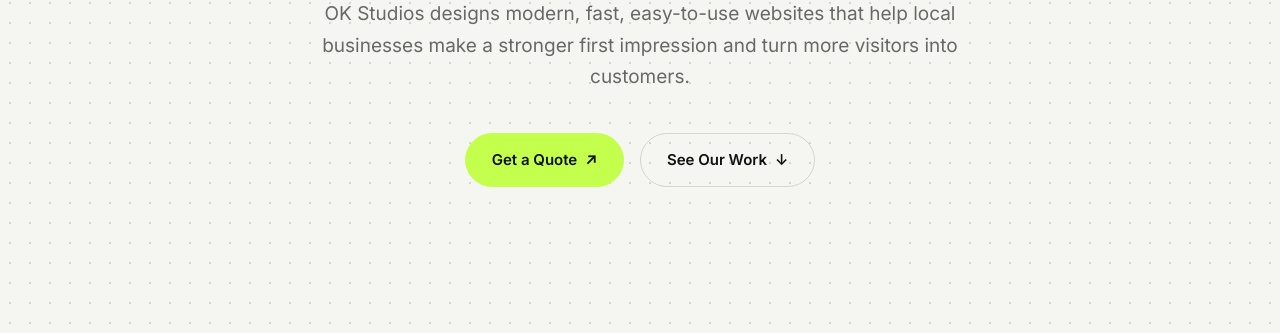
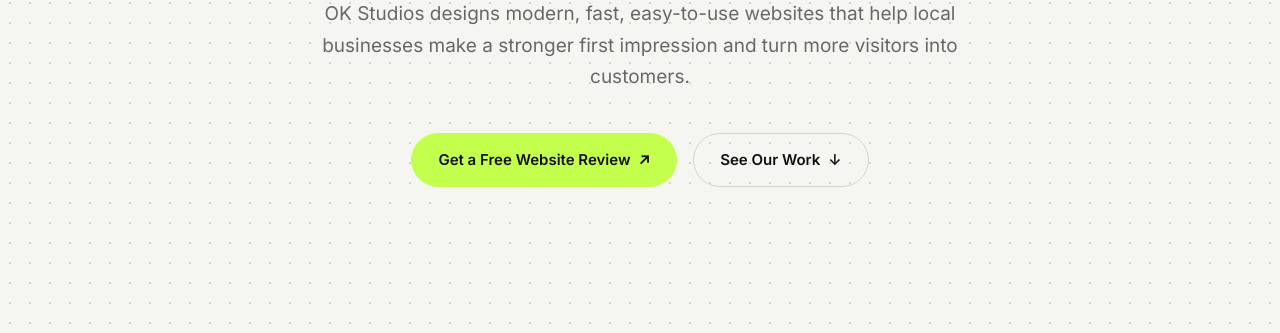
Before and after one commit to surf-sound/Ok-Studios, a plain HTML site: page index.html in a window 1280 px wide. Shown: the part 467-800 px from the top of the page. Drawn offline with Linux system fonts and the light colour scheme.

Commit message:
Update index.html

```diff
--- a/index.html
+++ b/index.html
@@ -60,7 +60,7 @@
         OK Studios designs modern, fast, easy-to-use websites that help local businesses make a stronger first impression and turn more visitors into customers.
       </p>
       <div class="hero-ctas reveal-item" data-hero>
-        <a href="#contact" class="btn btn-primary">Get a Quote <span aria-hidden="true">↗</span></a>
+        <a href="#contact" class="btn btn-primary">Get a Free Website Review <span aria-hidden="true">↗</span></a>
         <a href="#work" class="btn btn-ghost">See Our Work <span aria-hidden="true">↓</span></a>
       </div>
     </div>
@@ -288,7 +288,7 @@
     <div class="section-inner cta-inner">
       <h2 class="cta-headline">Think your website could do more?</h2>
       <p class="cta-copy">Send us your current website and a little about your business. We'll take a look and show you what we'd improve.</p>
-      <a href="#contact" class="btn btn-primary">Get a Quote <span aria-hidden="true">↗</span></a>
+      <a href="#contact" class="btn btn-primary">Get a Free Website Review <span aria-hidden="true">↗</span></a>
     </div>
   </section>
 
@@ -357,7 +357,7 @@
       <a href="#work">Work</a>
       <a href="#services">Services</a>
       <a href="#about">About</a>
-      <a href="#contact">Get a Quote</a>
+      <a href="#contact">Contact</a>
     </nav>
     <div class="footer-url">
       <p>okstudios.net</p>
```
